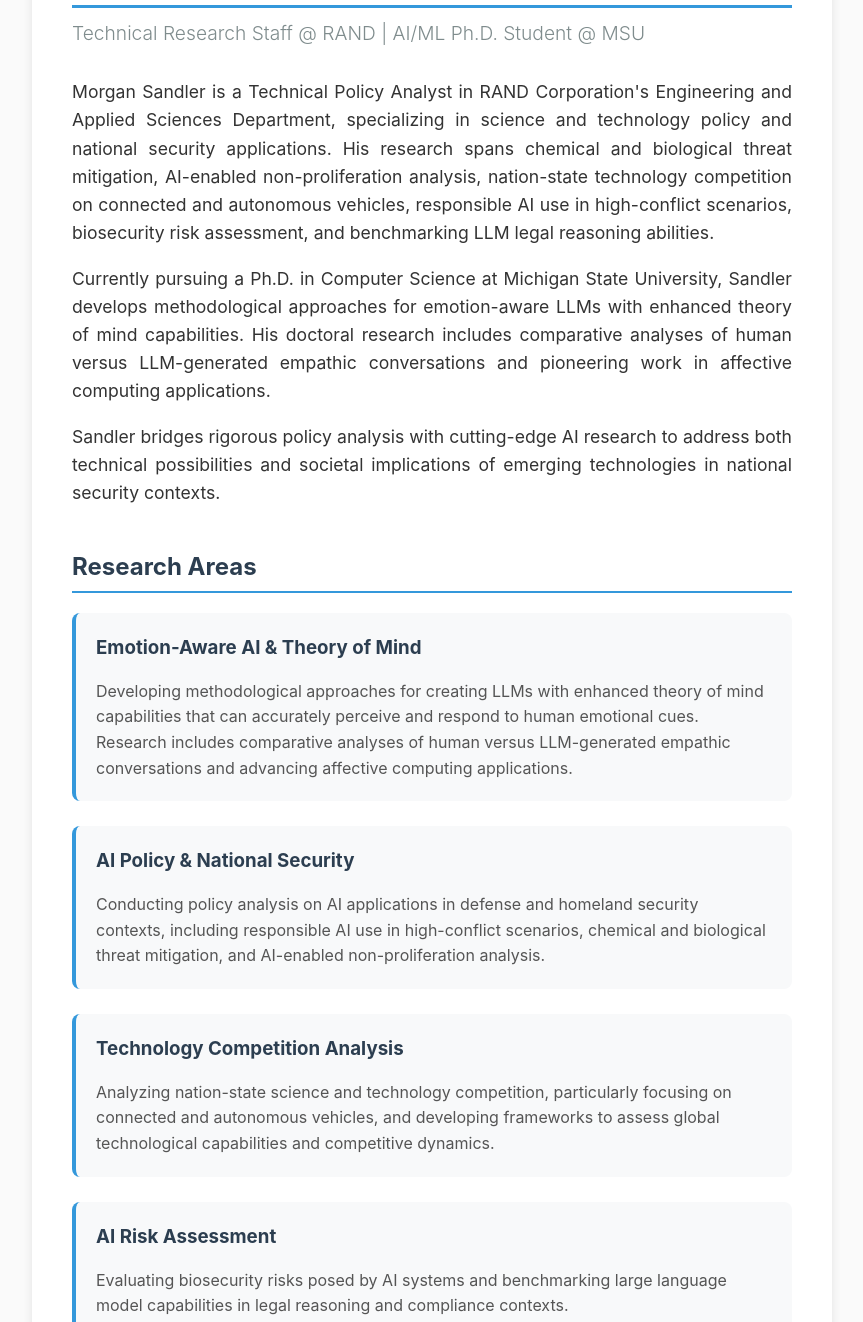
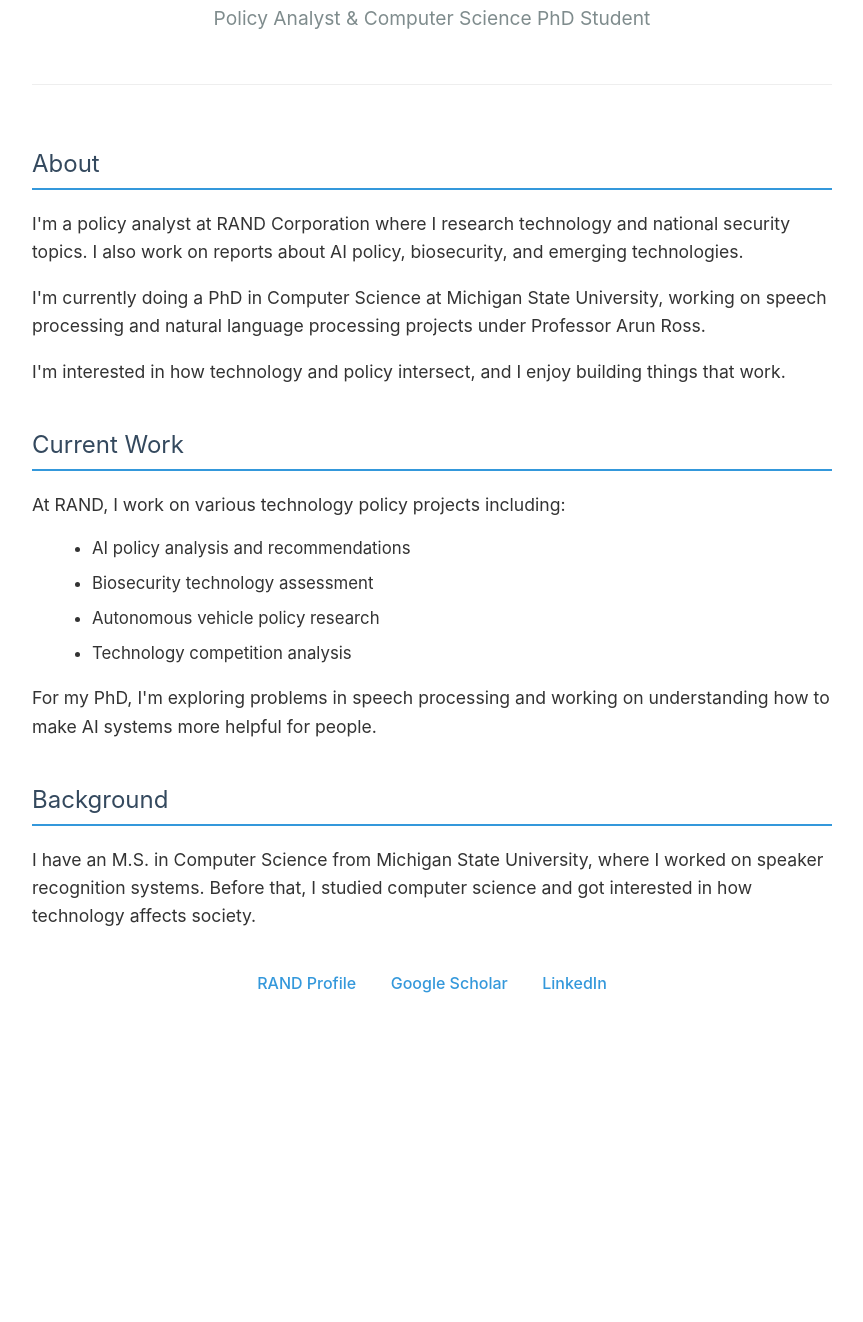
Before and after one commit to morganlee123/webpresence, a plain HTML site: page index.html in a window 1280 px wide. Shown: the part 138-1460 px from the top of the page, without its empty margins (208-1071 px from the left). After the commit the page ends 1174 px from the top, so only its background shows below. Drawn offline with Linux system fonts and the light colour scheme.

Commit message:
Update index.html

```diff
--- a/index.html
+++ b/index.html
@@ -8,80 +8,60 @@
         body {
             font-family: -apple-system, BlinkMacSystemFont, 'Segoe UI', Roboto, sans-serif;
             line-height: 1.6;
-            color: #333;
             max-width: 800px;
             margin: 0 auto;
-            padding: 20px;
-            background-color: #fafafa;
+            padding: 40px 20px;
+            color: #333;
+            background-color: #fff;
         }
 
-        .container {
-            background: white;
-            padding: 40px;
-            border-radius: 10px;
-            box-shadow: 0 2px 10px rgba(0,0,0,0.1);
+        .header {
+            text-align: center;
+            margin-bottom: 60px;
+            padding-bottom: 30px;
+            border-bottom: 1px solid #eee;
         }
 
         h1 {
+            font-size: 2.5em;
+            font-weight: 300;
+            margin-bottom: 10px;
             color: #2c3e50;
-            border-bottom: 3px solid #3498db;
-            padding-bottom: 10px;
-            margin-bottom: 10px;
         }
 
         .subtitle {
+            font-size: 1.2em;
             color: #7f8c8d;
-            font-size: 1.2em;
-            margin-bottom: 30px;
-            font-weight: 300;
-        }
-
-        .bio {
-            font-size: 1.1em;
-            margin-bottom: 40px;
-            text-align: justify;
-        }
-
-        .research-section {
-            margin-top: 40px;
-        }
-
-        .research-section h2 {
-            color: #2c3e50;
-            border-bottom: 2px solid #3498db;
-            padding-bottom: 5px;
             margin-bottom: 20px;
         }
 
-        .research-area {
-            margin-bottom: 25px;
-            padding: 20px;
-            background: #f8f9fa;
-            border-radius: 8px;
-            border-left: 4px solid #3498db;
+        .section {
+            margin-bottom: 40px;
         }
 
-        .research-area h3 {
-            color: #2c3e50;
-            margin-top: 0;
-            margin-bottom: 10px;
+        h2 {
+            font-size: 1.5em;
+            font-weight: 400;
+            color: #34495e;
+            margin-bottom: 20px;
+            border-bottom: 2px solid #3498db;
+            padding-bottom: 5px;
         }
 
-        .research-area p {
-            margin-bottom: 0;
-            color: #555;
+        p {
+            margin-bottom: 15px;
+            font-size: 1.1em;
         }
 
         .links {
-            margin-top: 40px;
-            padding-top: 20px;
-            border-top: 1px solid #eee;
+            text-align: center;
+            margin-top: 30px;
         }
 
         .links a {
             color: #3498db;
             text-decoration: none;
-            margin-right: 20px;
+            margin: 0 15px;
             font-weight: 500;
         }
 
@@ -89,59 +69,68 @@
             text-decoration: underline;
         }
 
+        .work-list {
+            margin-left: 20px;
+        }
+
+        .work-list li {
+            margin-bottom: 8px;
+            font-size: 1.05em;
+        }
+
         @media (max-width: 600px) {
-            .container {
-                padding: 20px;
+            body {
+                padding: 20px 15px;
             }
 
-            body {
-                padding: 10px;
+            h1 {
+                font-size: 2em;
+            }
+
+            .links a {
+                display: block;
+                margin: 10px 0;
             }
         }
     </style>
 </head>
 <body>
-    <div class="container">
+    <div class="header">
         <h1>Morgan Sandler</h1>
-        <div class="subtitle">Technical Research Staff @ RAND | AI/ML Ph.D. Student @ MSU</div>
+        <div class="subtitle">Policy Analyst & Computer Science PhD Student</div>
+    </div>
 
-        <div class="bio">
-            <p>Morgan Sandler is a Technical Policy Analyst in RAND Corporation's Engineering and Applied Sciences Department, specializing in science and technology policy and national security applications. His research spans chemical and biological threat mitigation, AI-enabled non-proliferation analysis, nation-state technology competition on connected and autonomous vehicles, responsible AI use in high-conflict scenarios, biosecurity risk assessment, and benchmarking LLM legal reasoning abilities.</p>
+    <div class="section">
+        <h2>About</h2>
+        <p>I'm a policy analyst at RAND Corporation where I research technology and national security topics. I also work on reports about AI policy, biosecurity, and emerging technologies.</p>
 
-            <p>Currently pursuing a Ph.D. in Computer Science at Michigan State University, Sandler develops methodological approaches for emotion-aware LLMs with enhanced theory of mind capabilities. His doctoral research includes comparative analyses of human versus LLM-generated empathic conversations and pioneering work in affective computing applications.</p>
+        <p>I'm currently doing a PhD in Computer Science at Michigan State University, working on speech processing and natural language processing projects under Professor Arun Ross.</p>
 
-            <p>Sandler bridges rigorous policy analysis with cutting-edge AI research to address both technical possibilities and societal implications of emerging technologies in national security contexts.</p>
-        </div>
+        <p>I'm interested in how technology and policy intersect, and I enjoy building things that work.</p>
+    </div>
 
-        <div class="research-section">
-            <h2>Research Areas</h2>
+    <div class="section">
+        <h2>Current Work</h2>
+        <p>At RAND, I work on various technology policy projects including:</p>
+        <ul class="work-list">
+            <li>AI policy analysis and recommendations</li>
+            <li>Biosecurity technology assessment</li>
+            <li>Autonomous vehicle policy research</li>
+            <li>Technology competition analysis</li>
+        </ul>
 
-            <div class="research-area">
-                <h3>Emotion-Aware AI & Theory of Mind</h3>
-                <p>Developing methodological approaches for creating LLMs with enhanced theory of mind capabilities that can accurately perceive and respond to human emotional cues. Research includes comparative analyses of human versus LLM-generated empathic conversations and advancing affective computing applications.</p>
-            </div>
+        <p>For my PhD, I'm exploring problems in speech processing and working on understanding how to make AI systems more helpful for people.</p>
+    </div>
 
-            <div class="research-area">
-                <h3>AI Policy & National Security</h3>
-                <p>Conducting policy analysis on AI applications in defense and homeland security contexts, including responsible AI use in high-conflict scenarios, chemical and biological threat mitigation, and AI-enabled non-proliferation analysis.</p>
-            </div>
+    <div class="section">
+        <h2>Background</h2>
+        <p>I have an M.S. in Computer Science from Michigan State University, where I worked on speaker recognition systems. Before that, I studied computer science and got interested in how technology affects society.</p>
+    </div>
 
-            <div class="research-area">
-                <h3>Technology Competition Analysis</h3>
-                <p>Analyzing nation-state science and technology competition, particularly focusing on connected and autonomous vehicles, and developing frameworks to assess global technological capabilities and competitive dynamics.</p>
-            </div>
-
-            <div class="research-area">
-                <h3>AI Risk Assessment</h3>
-                <p>Evaluating biosecurity risks posed by AI systems and benchmarking large language model capabilities in legal reasoning and compliance contexts.</p>
-            </div>
-        </div>
-
-        <div class="links">
-            <a href="https://www.rand.org/about/people/s/sandler_morgan.html" target="_blank">RAND Profile</a>
-            <a href="https://scholar.google.com/citations?user=HayqWsIAAAAJ&hl=en" target="_blank">Google Scholar</a>
-            <a href="https://www.linkedin.com/in/morgan-sandler/" target="_blank">LinkedIn</a>
-        </div>
+    <div class="links">
+        <a href="https://www.rand.org/about/people/s/sandler_morgan.html">RAND Profile</a>
+        <a href="https://scholar.google.com/citations?user=HayqWsIAAAAJ">Google Scholar</a>
+        <a href="https://linkedin.com/in/morgansandler">LinkedIn</a>
     </div>
 </body>
 </html>
```
